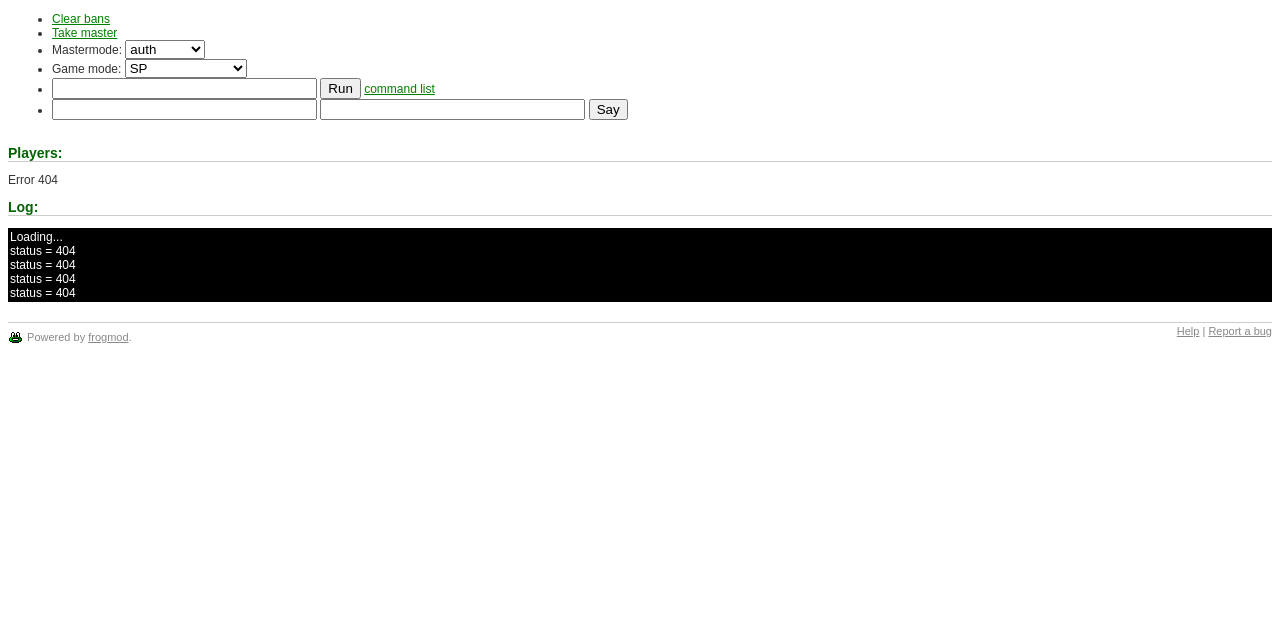
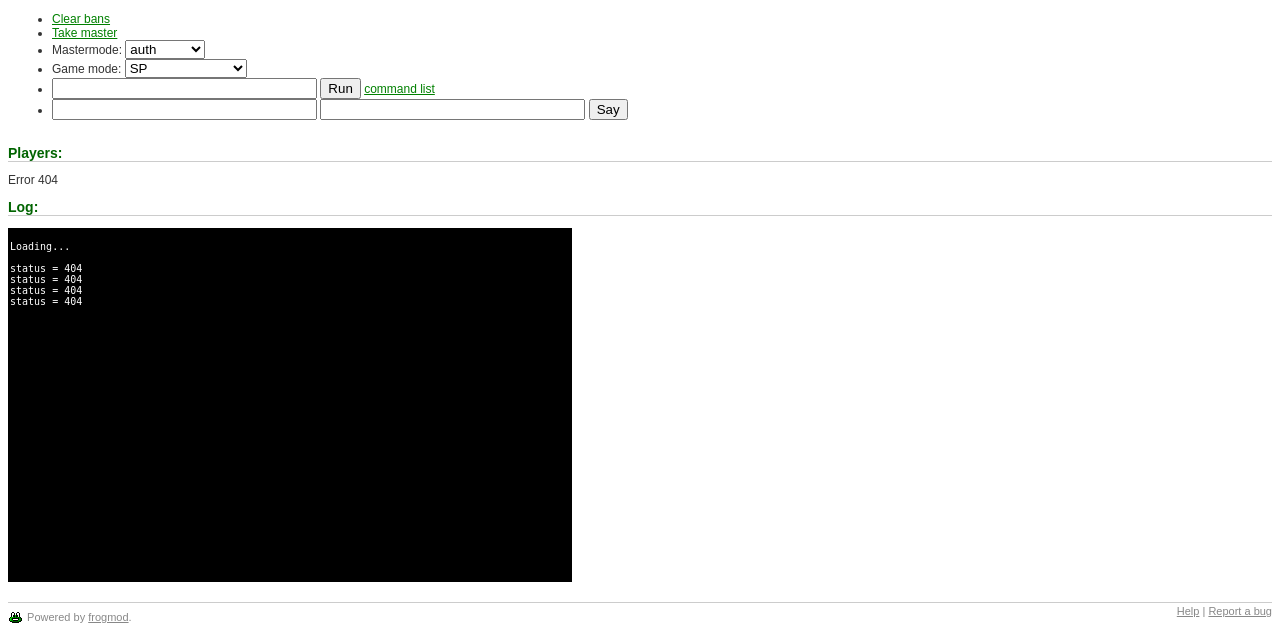
Before and after one commit to TheLove/frogmod-justice, a PHP site: page /admin.html in a window 1280 px wide. Shown: the part 198-829 px from the top of the page. Before the commit the page ends 541 px from the top, so only its background shows below. Run offline with PHP 8.4, Linux system fonts and the light colour scheme.

Commit message:
Adjusted http console log style.

```diff
--- a/web/frogmod.css
+++ b/web/frogmod.css
@@ -72,8 +72,12 @@
 	background: black;
 	color: white;
 	padding: 2px;
-	max-height: 200px;
 	overflow-y: scroll;
+	font-family: monospace;
+	white-space: pre-wrap;
+	font-size: 10px;
+	width: 560px;
+	height: 350px;
 }
 
 .privilege0 {
```
